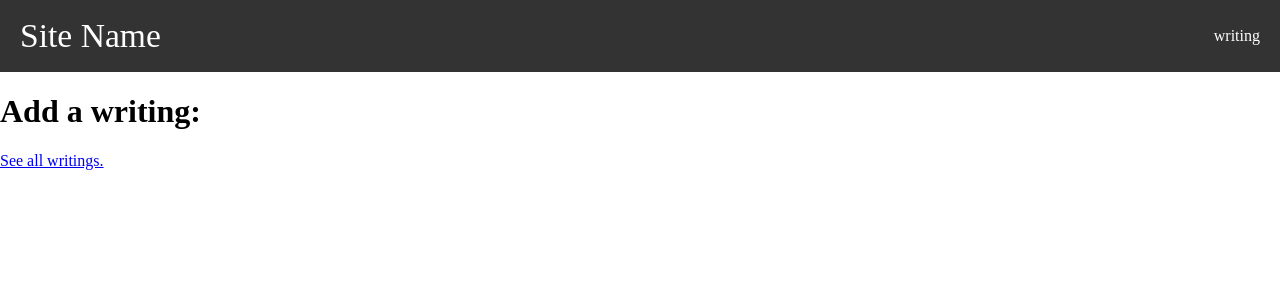
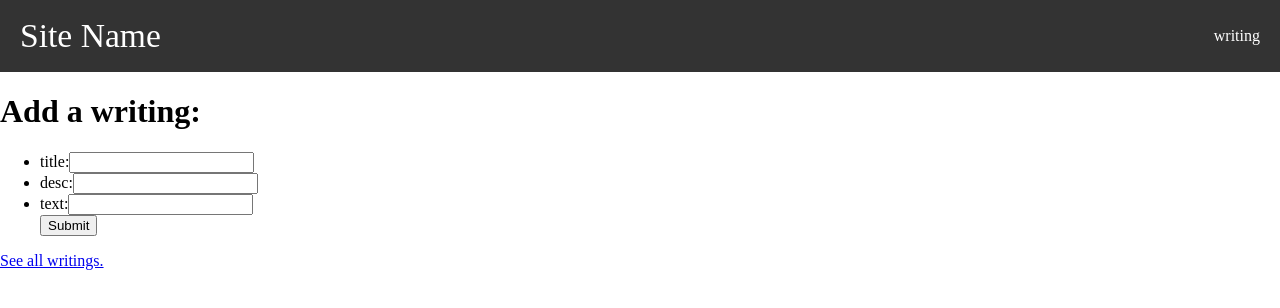
Before and after one commit to khtarnas/Anticipating_Novelty, a React (Create React App) app in the folder client/: page /writing/add in a window 1280 px wide. Shown: the top 308 px of the page. Built offline with nearby package versions, Linux system fonts and the light colour scheme.

Commit message:
first Effect added

```diff
--- a/client/src/views/writing/add_writing_view.js
+++ b/client/src/views/writing/add_writing_view.js
@@ -1,12 +1,55 @@
 import { Link } from 'react-router-dom'
+import React, { useState } from 'react';
 import "../../styles/writing.css"
 
 function Writing() {
 
+  /****** States ******/
+  const [currTitle, setCurrTitle] = useState('');
+  const [currDesc, setCurrDesc] = useState('');
+  const [currText, setCurrText] = useState('');
+
+  /****** Handling functions ******/
+  const addNewWriting = async () => {
+    window.alert(`title = ${currTitle}, desc = ${currDesc}, text = ${currText}.`);
+    setCurrTitle('');
+    setCurrDesc('');
+    setCurrText('');
+
+    // if (friends.includes(currFriend)) {
+    //   window.alert('already friends with that user!');
+    // } else {
+    //   const data = await api.getUser(username);
+    //   if (data === '') {
+    //     window.alert('user does not exist!');
+    //   } else {
+    //     try {
+    //       const time = new Date();
+    //       await api.sendRequest(username, currFriend, time);
+    //     } catch (err) {
+    //       window.alert('could not add friend!');
+    //     }
+    //   }
+    // }
+    // setCurrFriend('');
+    // removeFriend(user, friend);
+  };
+
+
+  /****** Actual View ******/
   return(
     <div>
         <main>
             <h1>Add a writing:</h1>
+            <ul>
+              <li>title:
+              <input value={currTitle} onChange={(e) => setCurrTitle(e.target.value)} /></li>
+              <li>desc:
+              <input value={currDesc} onChange={(e) => setCurrDesc(e.target.value)} /></li>
+              <li>text:
+              <input value={currText} onChange={(e) => setCurrText(e.target.value)} /></li>
+              <button className="primBtn" type="submit" onClick={() => addNewWriting()}>Submit</button>
+            </ul>
             {/* Must use "Link to" below -- relative rather than absolute */}
             <Link to="..">See all writings.</Link>
         </main>
```
